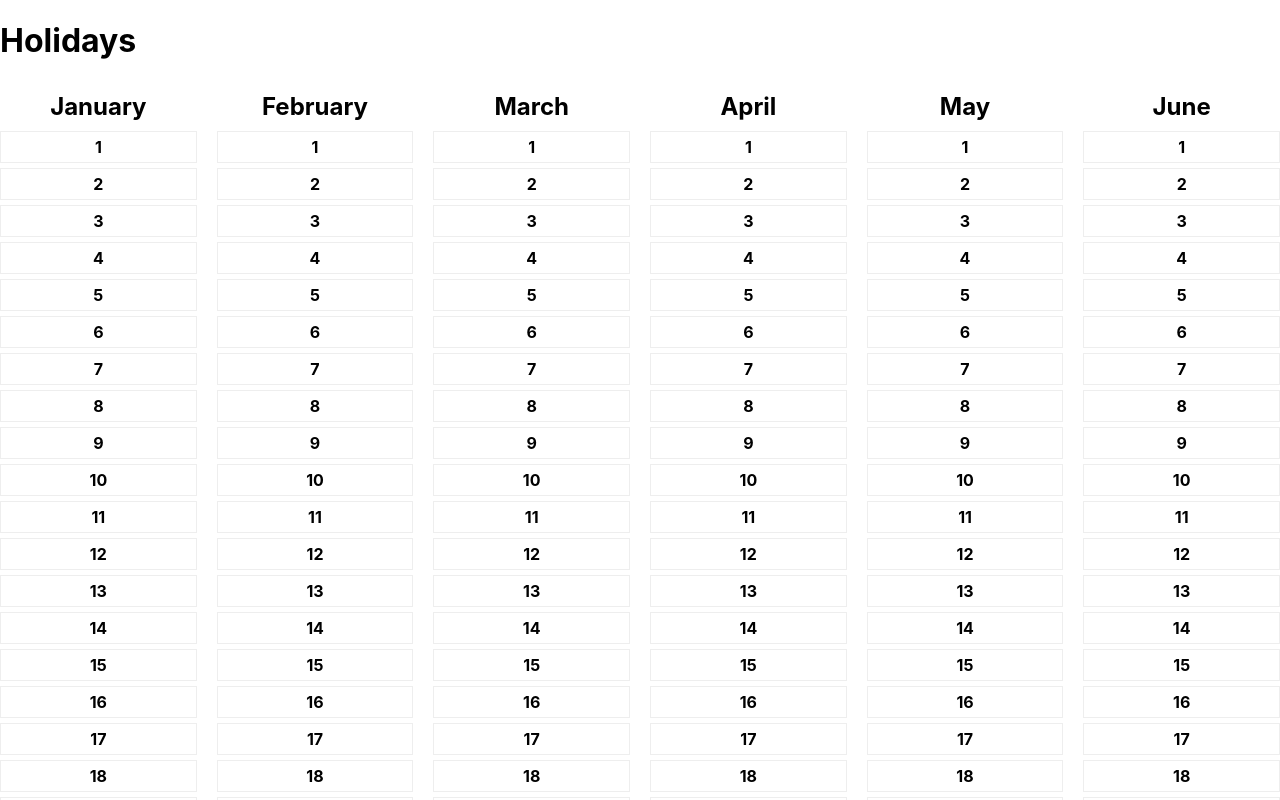
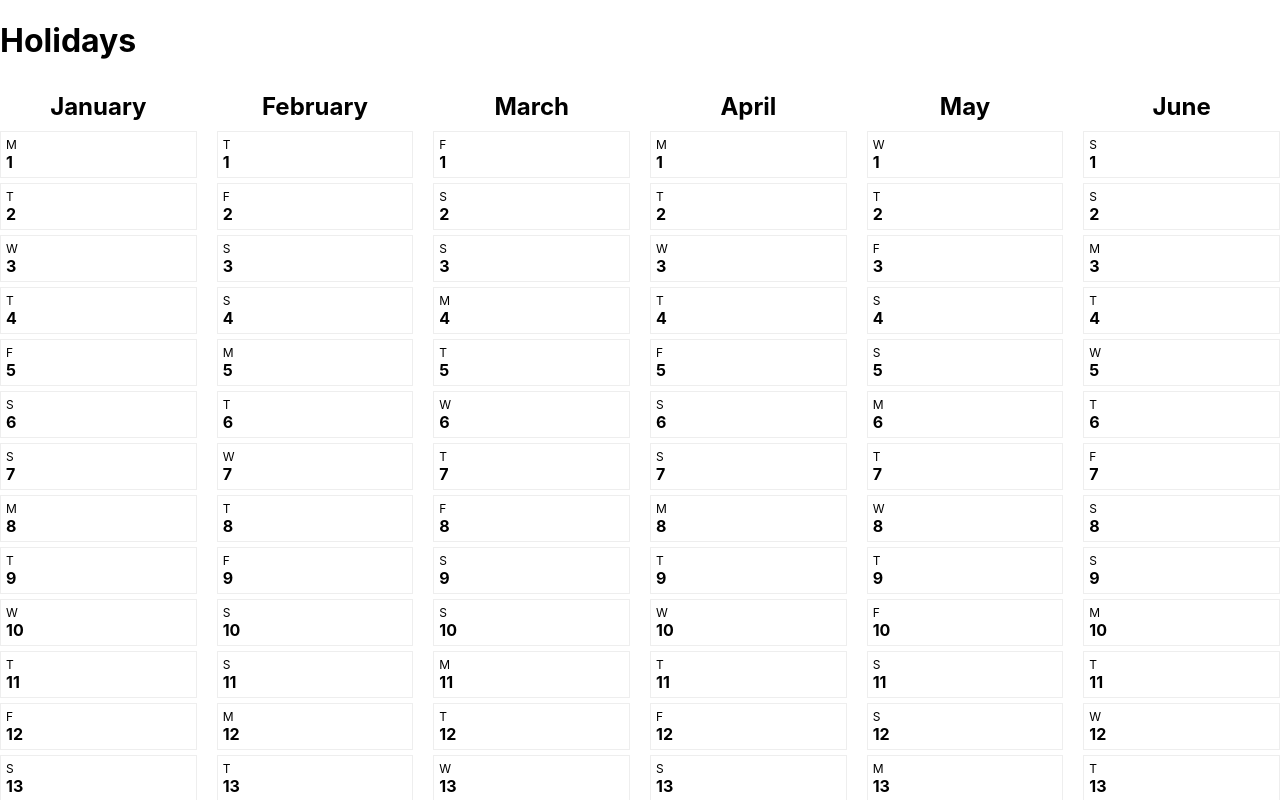
Before and after one commit to stardustezra/calendar-site, a React (Vite) app: page / in a window 1280 px wide. Shown: the top 800 px of the page. Built offline with nearby package versions, Linux system fonts and the light colour scheme; no server answers.

Commit message:
calendar closer to done

```diff
--- a/src/Calendar.tsx
+++ b/src/Calendar.tsx
@@ -51,6 +51,10 @@ const Calendar: React.FC = () => {
 
     return Array.from({ length: daysInMonth }, (_, index) => {
       const day = index + 1;
+      const date = new Date(year, month, day);
+      const dayName = date
+        .toLocaleDateString("en-US", { weekday: "short" })
+        .charAt(0); // Get the first character
       const holiday = holidays.find(
         (holiday) =>
           new Date(holiday.date).getFullYear() === year &&
@@ -60,6 +64,7 @@ const Calendar: React.FC = () => {
 
       return (
         <div key={day} className="calendar-day">
+          <span className="day-name">{dayName}</span>
           <span className="day-number">{day}</span>
           {holiday && <span className="holiday-indicator">{holiday.name}</span>}
         </div>
--- a/src/styles.css
+++ b/src/styles.css
@@ -19,14 +19,22 @@
 
 /* Individual day within the calendar */
 .calendar-day {
+  display: flex;
+  flex-direction: column;
   padding: 5px;
   border: 1px solid #eee;
-  text-align: center;
+}
+
+/* Styling for the day name */
+.day-name {
+  text-align: left;
+  font-size: 12px;
 }
 
 /* Styling for the day number */
 .day-number {
   font-weight: bold;
+  text-align: left;
 }
 
 /* Indicator for holidays or Sundays */
```
